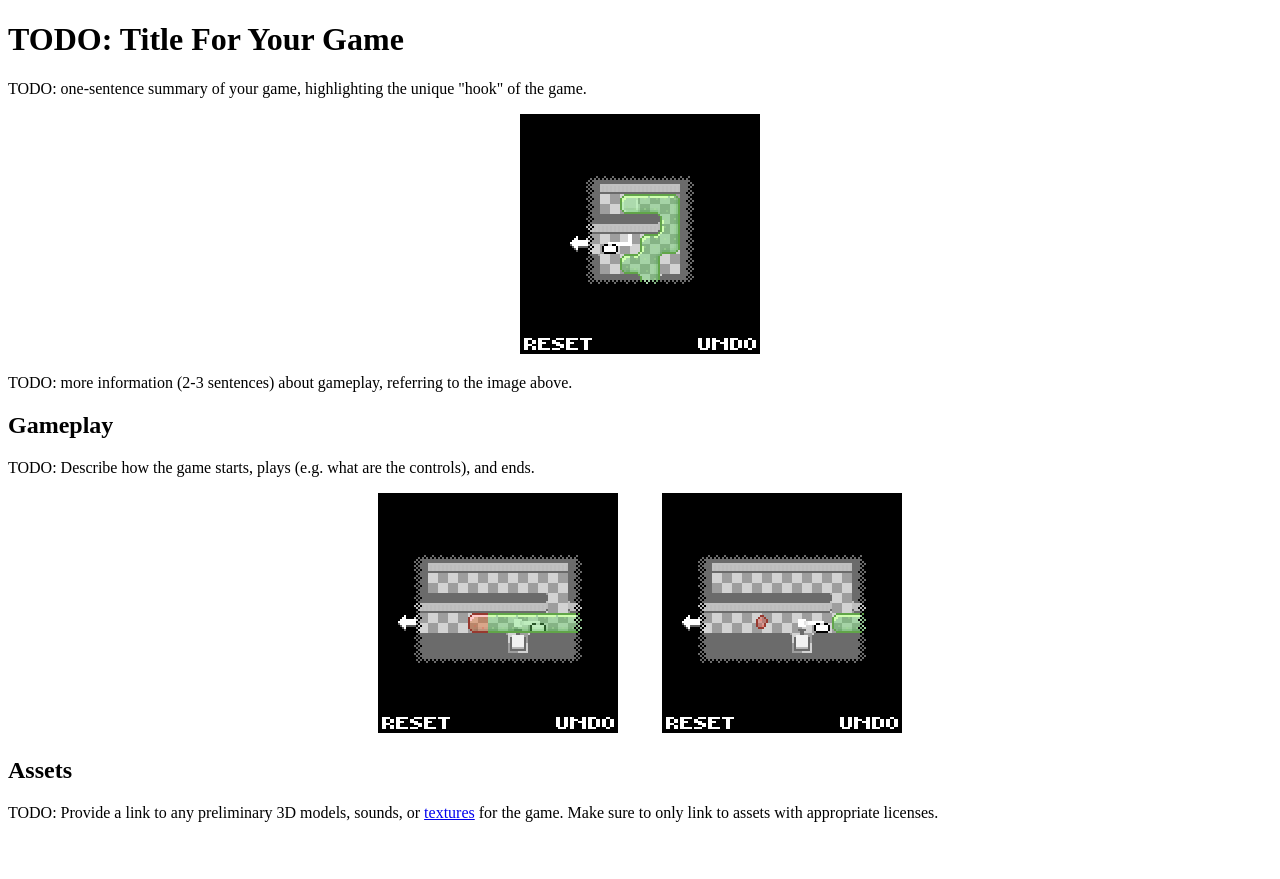
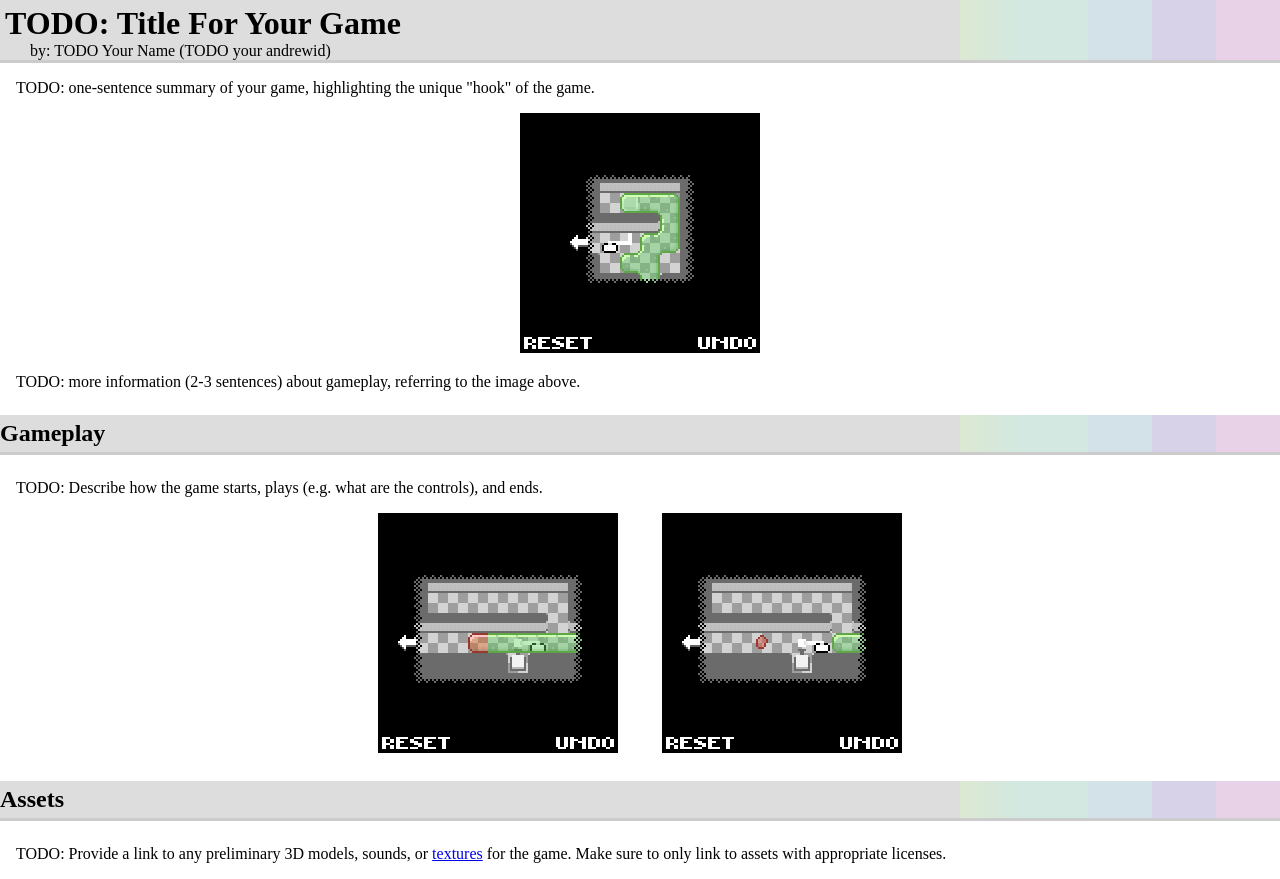
Before and after one commit to ixchow/15-466-design-template, a plain HTML site: page index.html in a window 1280 px wide. Before the commit the page ends 838 px from the top, so only its background shows below. Drawn offline with Linux system fonts and the light colour scheme.

Commit message:
place for name and andrewid; some fancier CSS styling

```diff
--- a/index.html
+++ b/index.html
@@ -5,6 +5,12 @@
 <title>TODO:Title For Your Game</title>
 <!-- NOTE: this CSS sets up the ".figure" class to center images, and instructs images in ".figure"s to have space around them and to render crisp pixel edges when scaled [e.g. for retina displays]. -->
 <style>
+body {
+	background:#fff;
+	color:#000;
+	margin:0;
+	padding:0;
+}
 .figure {
 	text-align:center;
 }
@@ -12,10 +18,40 @@
 	margin: 0px 20px;
 	image-rendering: pixelated;
 }
+h1 {
+	margin:0;
+	padding: 5px 5px 0 5px;
+	background:#ddd;
+}
+#author {
+	margin:0;
+	padding: 0 10px 0 30px;
+	border-bottom: 3px solid #ccc;
+	background:#ddd;
+}
+h2 {
+	margin:1em 0;
+	padding: 5px 5px 5px 0;
+	background:#ddd;
+	border-bottom: 3px solid #ccc;
+}
+h1, #author, h2 {
+	background: linear-gradient(to right,
+		#dddddd   0%, #dddddd  75%,
+		#dce8d2  75%, #d2e8e1  80%,
+		#d2e8e1  80%, #d2e8e1  85%,
+		#d2e2e8  85%, #d2e2e8  90%,
+		#d7d2e8  90%, #d7d2e8  95%,
+		#e8d2e8  95%, #e8d2e8 100%);
+}
+p {
+	margin: 1em;
+}
 </style>
 </head>
 <body>
 <h1>TODO: Title For Your Game</h1>
+<div id="author">by: TODO Your Name (TODO your andrewid)</div>
 <p>TODO: one-sentence summary of your game, highlighting the unique "hook" of the game.</p>
 <!-- the <div> wrapping this image centers it on the page. -->
 <!-- TODO: drawing showing the main view of the game during play -->
```
